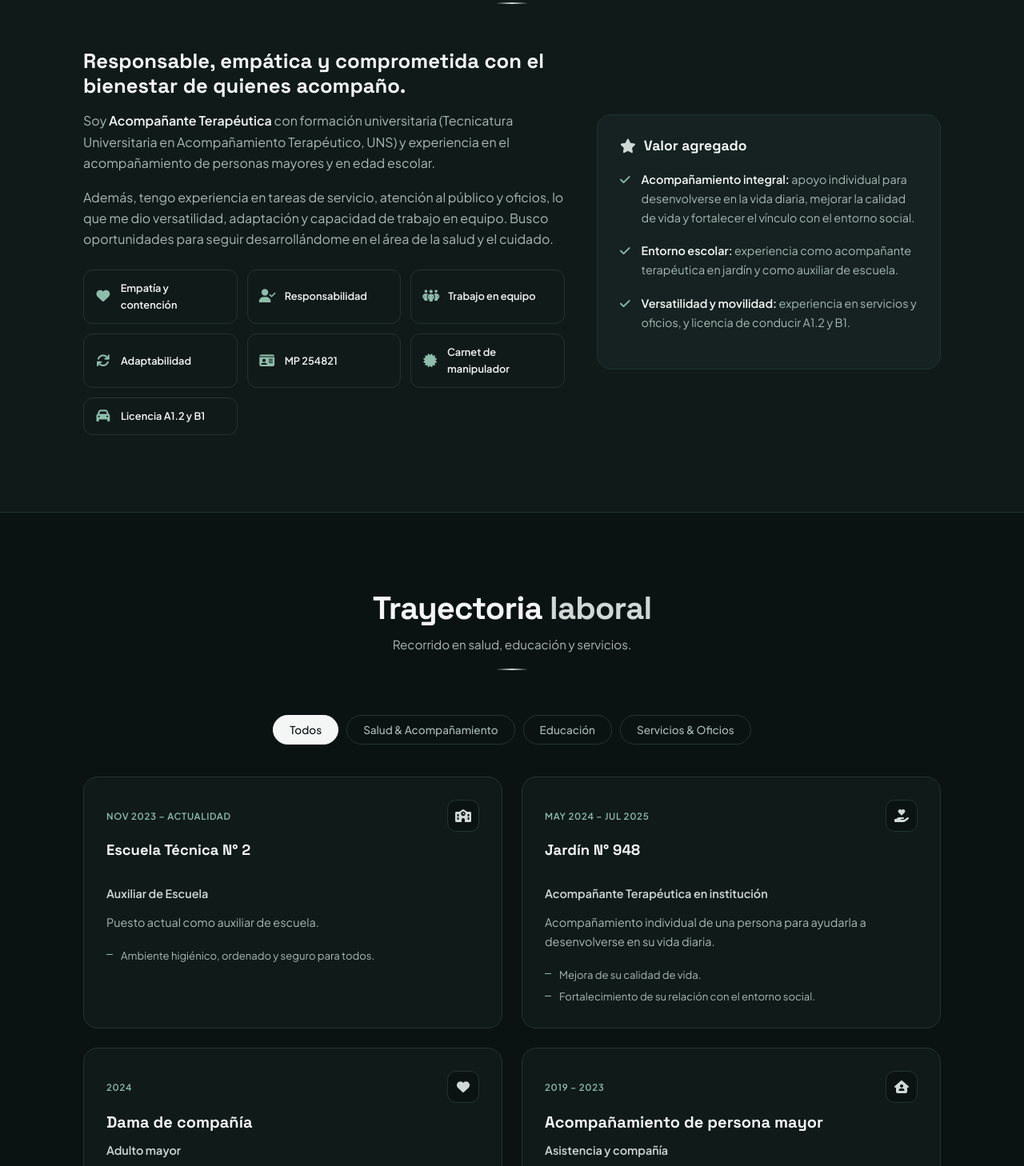
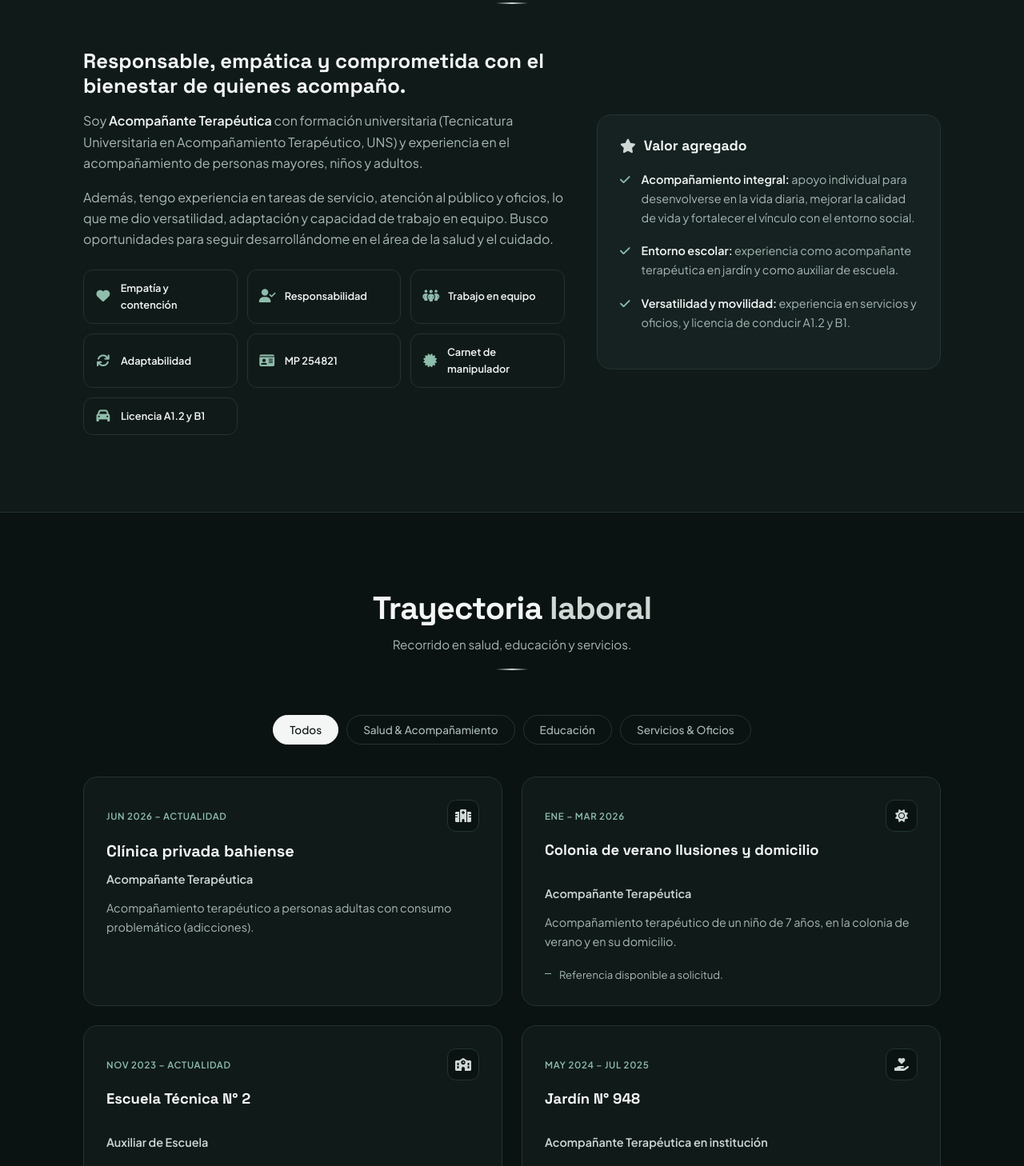
Before and after one commit to fabriziopindave09-ctrl/portafolio.vanesa.fernandez, a plain HTML site: page index.html in a window 1280 px wide. Shown: the part 960-2418 px from the top of the page at 80% size. Drawn offline with Linux system fonts and the light colour scheme.

Commit message:
Add files via upload

```diff
--- a/index.html
+++ b/index.html
@@ -195,7 +195,7 @@ footer .wrap{display:flex;flex-wrap:wrap;justify-content:space-between;gap:10px}
 <div class="about">
 <div>
 <h3>Responsable, empática y comprometida con el bienestar de quienes acompaño.</h3>
-<p>Soy <strong>Acompañante Terapéutica</strong> con formación universitaria (Tecnicatura Universitaria en Acompañamiento Terapéutico, UNS) y experiencia en el acompañamiento de personas mayores y en edad escolar.</p>
+<p>Soy <strong>Acompañante Terapéutica</strong> con formación universitaria (Tecnicatura Universitaria en Acompañamiento Terapéutico, UNS) y experiencia en el acompañamiento de personas mayores, niños y adultos.</p>
 <p>Además, tengo experiencia en tareas de servicio, atención al público y oficios, lo que me dio versatilidad, adaptación y capacidad de trabajo en equipo. Busco oportunidades para seguir desarrollándome en el área de la salud y el cuidado.</p>
 <div class="chips">
 <div class="chip"><i class="fas fa-heart"></i>Empatía y contención</div>
@@ -229,6 +229,17 @@ footer .wrap{display:flex;flex-wrap:wrap;justify-content:space-between;gap:10px}
 <button class="f" data-f="serv">Servicios &amp; Oficios</button>
 </div>
 <div class="grid2" id="exp">
+<article class="card exp salud">
+<div class="top"><span class="date">Jun 2026 – Actualidad</span><i class="fas fa-hospital"></i></div>
+<h3>Clínica privada bahiense</h3><p class="role">Acompañante Terapéutica</p>
+<p>Acompañamiento terapéutico a personas adultas con consumo problemático (adicciones).</p>
+</article>
+<article class="card exp salud edu">
+<div class="top"><span class="date">Ene – Mar 2026</span><i class="fas fa-sun"></i></div>
+<h3>Colonia de verano Ilusiones y domicilio</h3><p class="role">Acompañante Terapéutica</p>
+<p>Acompañamiento terapéutico de un niño de 7 años, en la colonia de verano y en su domicilio.</p>
+<ul><li>Referencia disponible a solicitud.</li></ul>
+</article>
 <article class="card exp edu">
 <div class="top"><span class="date">Nov 2023 – Actualidad</span><i class="fas fa-school"></i></div>
 <h3>Escuela Técnica N° 2</h3><p class="role">Auxiliar de Escuela</p>
```
